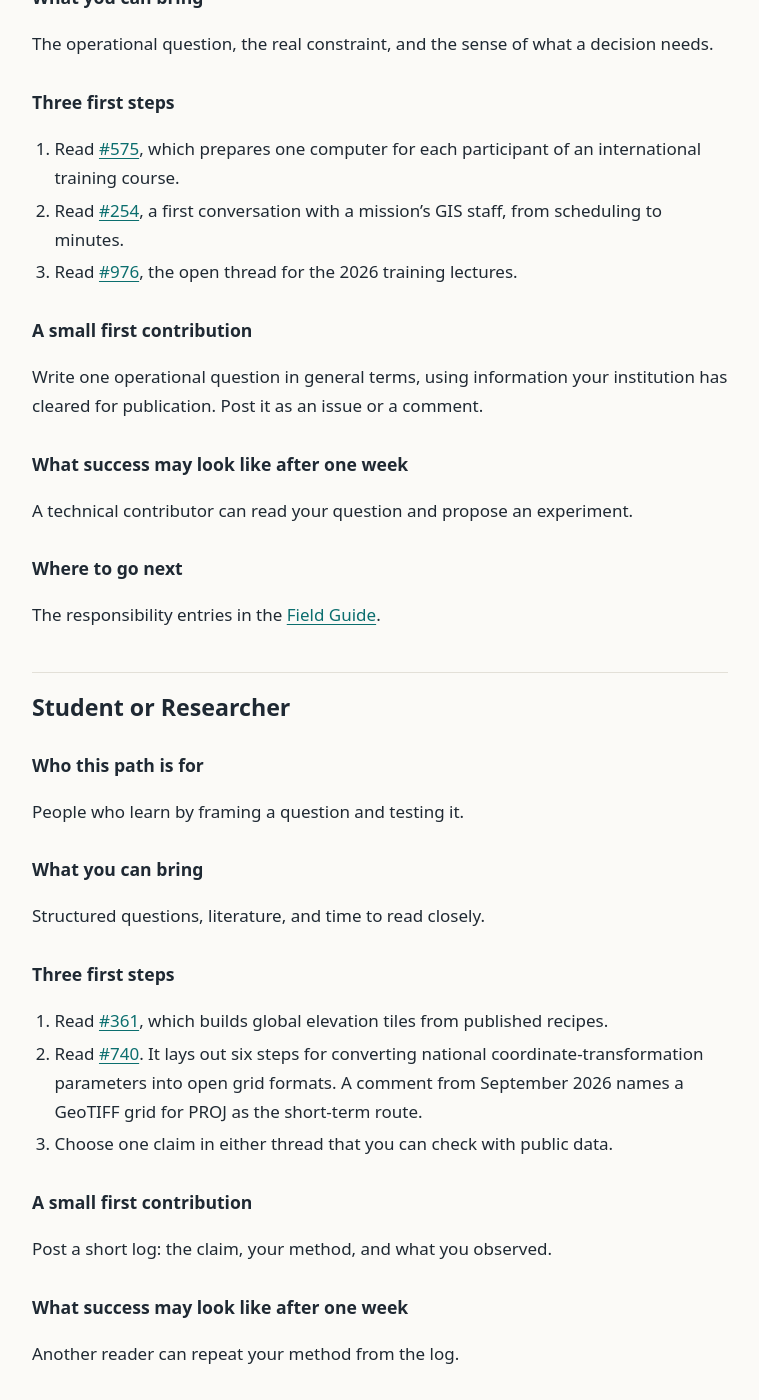
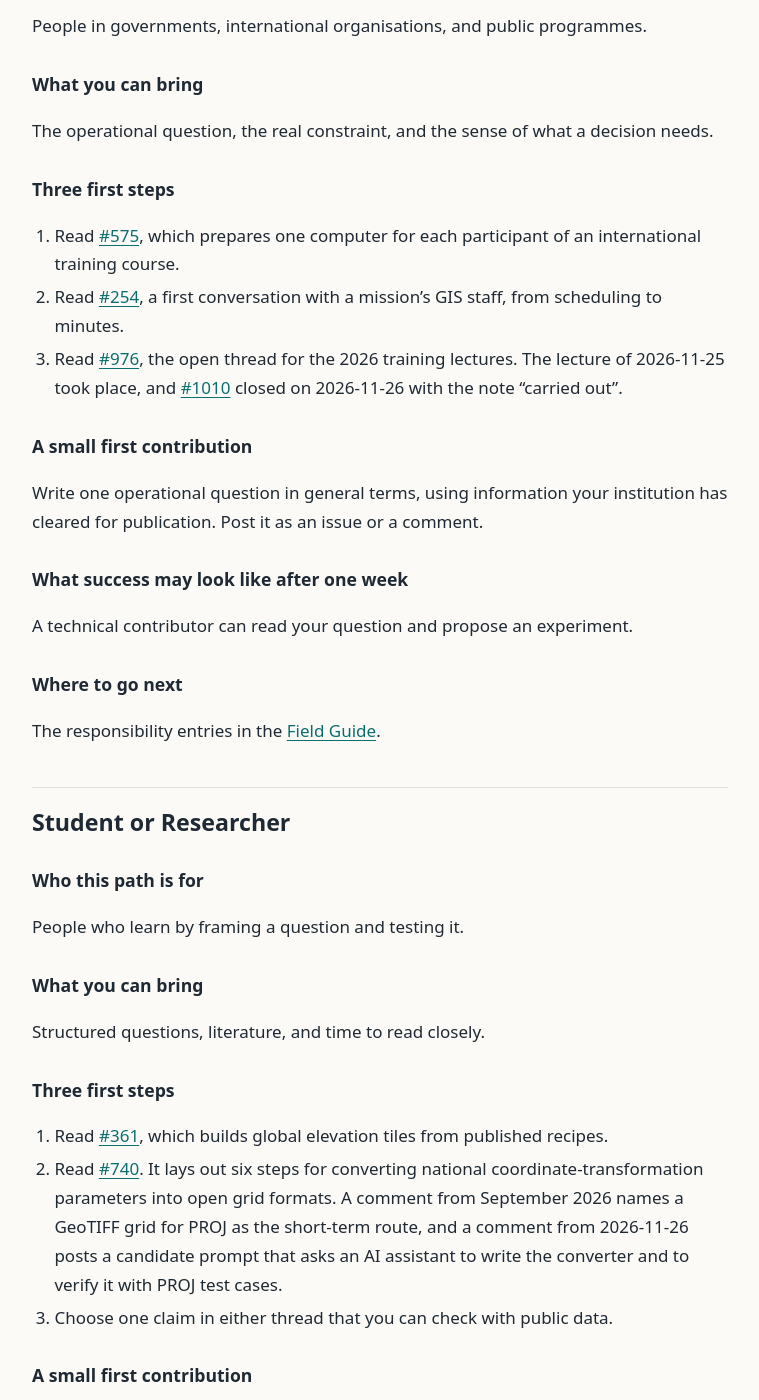
Before and after one commit to dwg7/guide, a Jekyll site: the page built from docs/onboarding-paths.md, in a window 1280 px wide and 1400 px high, scrolled down 3314 px. Shown: the whole window, without its empty margins (260-1019 px from the left). Built offline with Jekyll 4.4.1, drawn with Linux system fonts in a browser that asks for light colours; some of the changed text lies outside the part shown.

Commit message:
Reflect the 2026-11-26 closing pass and new issues in the guide and miso
Co-Authored-By: Claude Sonnet 5.5 <noreply@anthropic.com>
Claude-Session: https://claude.ai/code/session_01SYTTDVn5h7avdPb4MGvQEv

```diff
--- a/docs/onboarding-paths.md
+++ b/docs/onboarding-paths.md
@@ -20,7 +20,7 @@ A trained eye for data quality, and knowledge of how maps get used in the field.
 
 ### Three first steps
 
-1. Read [#857](https://github.com/UNopenGIS/7/issues/857), a thread that tracks a humanitarian mapping task from "mapped" toward "validated".
+1. Read [#857](https://github.com/UNopenGIS/7/issues/857), a thread that tracked a humanitarian mapping task from "mapped" toward "validated". Its author closed it on 2026-11-26 as finished, and it accepts comments.
 2. Open the linked task and look at one small block in a corner of the area.
 3. Compare what you see with the progress figures in the thread.
 
@@ -49,7 +49,7 @@ Reproducible measurements and the habit of stating test conditions.
 ### Three first steps
 
 1. Read [#1003](https://github.com/UNopenGIS/7/issues/1003), which compares two map servers on a Raspberry Pi.
-2. Read the open item at the end of the thread: measurements on a Raspberry Pi 3 with 1 GB of memory.
+2. Read the open item at the end of the thread: measurements on a Raspberry Pi 3 with 1 GB of memory. The thread closed "for now" on 2026-11-26 and accepts comments.
 3. Read [#642](https://github.com/UNopenGIS/7/issues/642) to see a second experiment, a local tile cache, with its code.
 
 ### A small first contribution
@@ -77,7 +77,7 @@ Evaluation habits: a fixed task, a recorded input, a checked output.
 ### Three first steps
 
 1. Read [#936](https://github.com/UNopenGIS/7/issues/936). It records a design decision as an ADR and then reports each step of the build.
-2. Try the search in [#1014](https://github.com/UNopenGIS/7/issues/1014) with a question from your own work. It covers 1,921 collections of a public FAO catalogue and adds semantic search to the full-text search that the catalogue already offers.
+2. Try the search in [#1014](https://github.com/UNopenGIS/7/issues/1014) with a question from your own work. It covers 1,921 collections of a public FAO catalogue and adds semantic search to the full-text search that the catalogue already offers. The thread was closed by its author on 2026-11-26.
 3. Write down the question, the result, and your judgment of it.
 
 ### A small first contribution
@@ -106,7 +106,7 @@ The operational question, the real constraint, and the sense of what a decision
 
 1. Read [#575](https://github.com/UNopenGIS/7/issues/575), which prepares one computer for each participant of an international training course.
 2. Read [#254](https://github.com/UNopenGIS/7/issues/254), a first conversation with a mission's GIS staff, from scheduling to minutes.
-3. Read [#976](https://github.com/UNopenGIS/7/issues/976), the open thread for the 2026 training lectures.
+3. Read [#976](https://github.com/UNopenGIS/7/issues/976), the open thread for the 2026 training lectures. The lecture of 2026-11-25 took place, and [#1010](https://github.com/UNopenGIS/7/issues/1010) closed on 2026-11-26 with the note "carried out".
 
 ### A small first contribution
 
@@ -133,12 +133,12 @@ Structured questions, literature, and time to read closely.
 ### Three first steps
 
 1. Read [#361](https://github.com/UNopenGIS/7/issues/361), which builds global elevation tiles from published recipes.
-2. Read [#740](https://github.com/UNopenGIS/7/issues/740). It lays out six steps for converting national coordinate-transformation parameters into open grid formats. A comment from September 2026 names a GeoTIFF grid for PROJ as the short-term route.
+2. Read [#740](https://github.com/UNopenGIS/7/issues/740). It lays out six steps for converting national coordinate-transformation parameters into open grid formats. A comment from September 2026 names a GeoTIFF grid for PROJ as the short-term route, and a comment from 2026-11-26 posts a candidate prompt that asks an AI assistant to write the converter and to verify it with PROJ test cases.
 3. Choose one claim in either thread that you can check with public data.
 
 ### A small first contribution
 
-Post a short log: the claim, your method, and what you observed.
+Post a short log: the claim, your method, and what you observed. A review of the candidate prompt in #740 counts as well.
 
 ### What success may look like after one week
 
```
Also changed, not shown: docs/dwg7-in-5-minutes.md (+2 -2 lines), docs/field-guide.md (+1 -1 lines), docs/monthly-snapshot.md (+4 -3 lines), miso/dwg7.md (+12 -1 lines).
